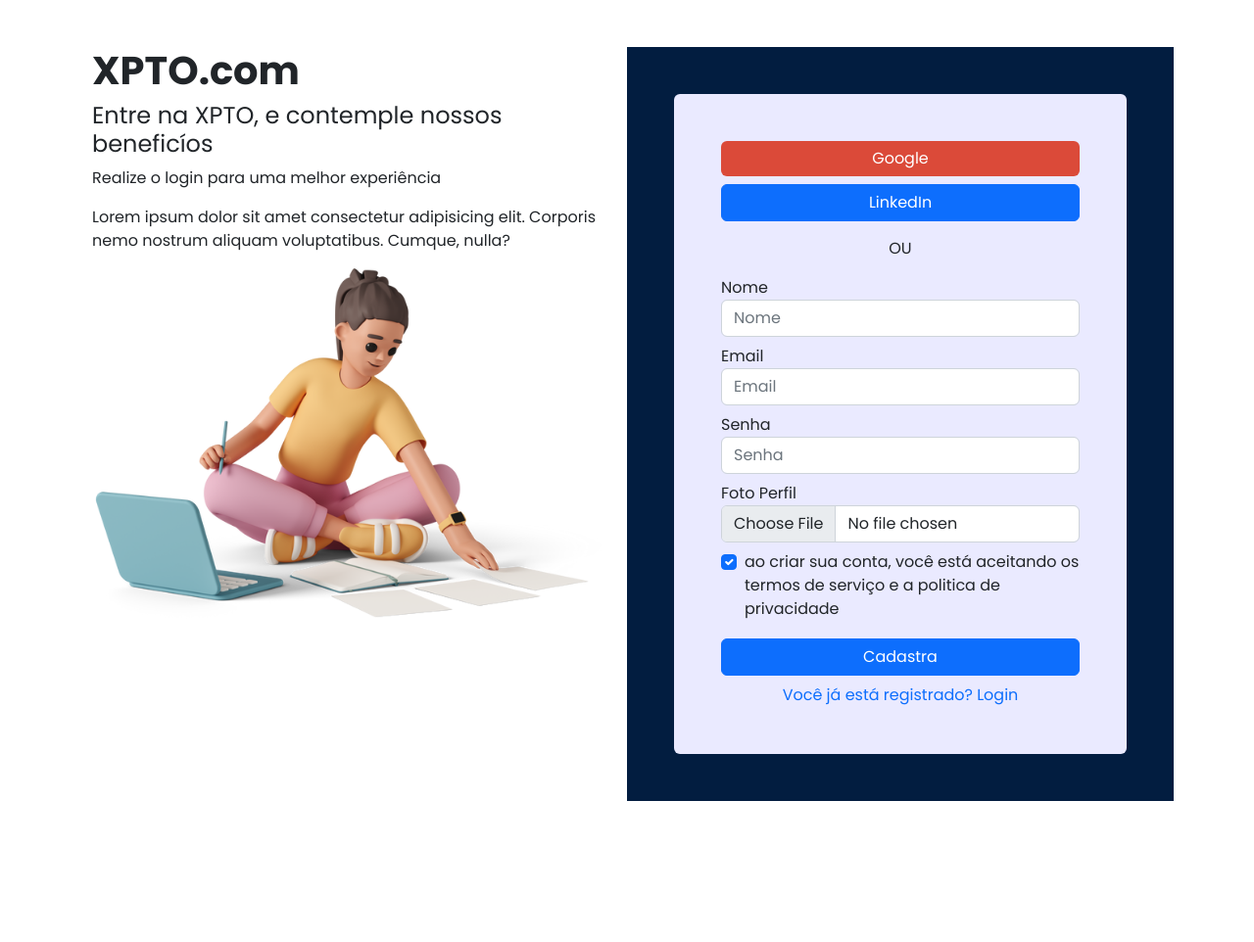
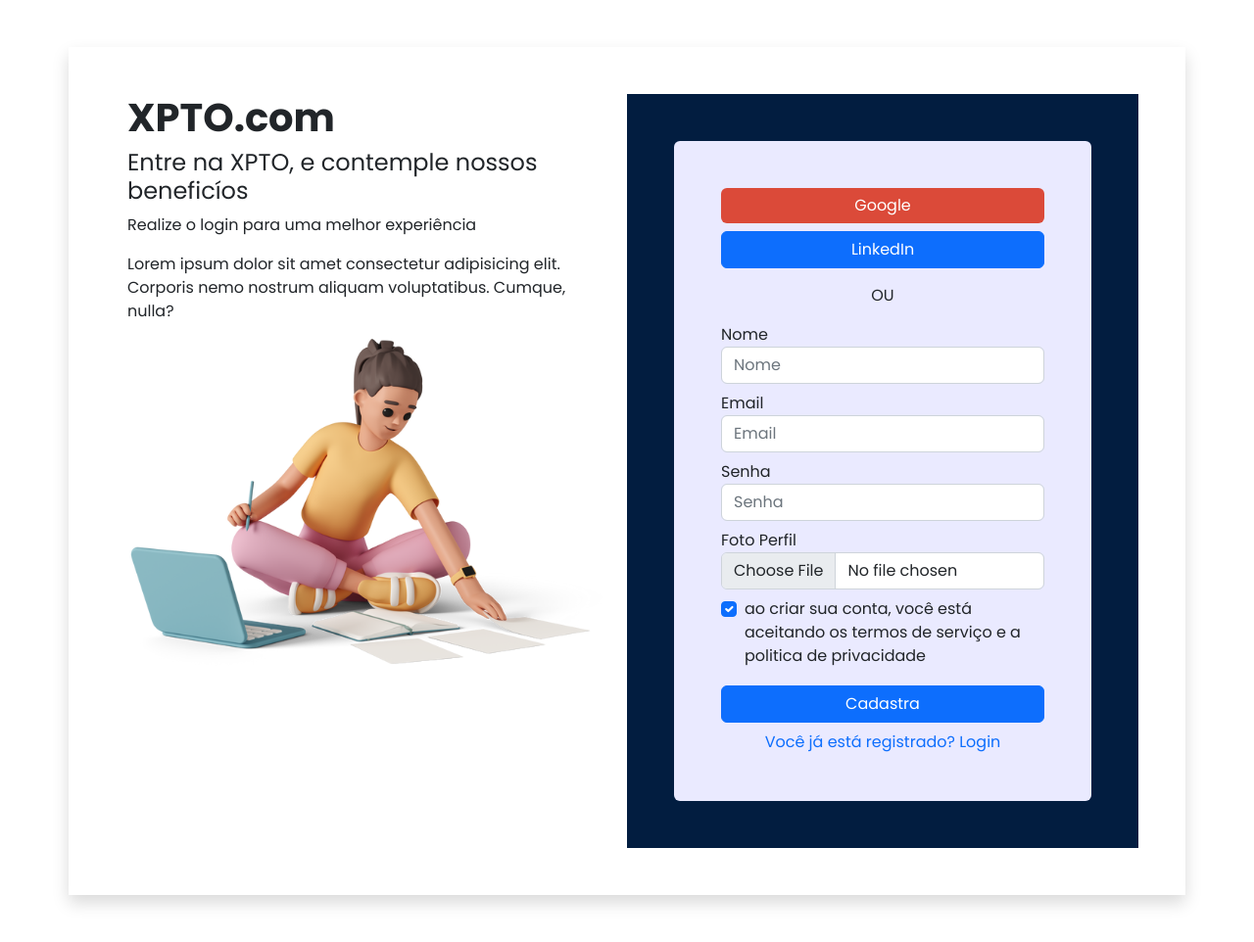
Before and after one commit to Adriel21/projeto_back_end, a PHP site: page /cadastro.php in a window 1280 px wide. Shown: the whole page at 98% size. Before the commit the page ends 818 px from the top, so only its background shows below. Run offline with PHP 8.4, Linux system fonts and the light colour scheme; some libraries are stand-ins or nearby versions.

Commit message:
Update cadastro.php

```diff
--- a/cadastro.php
+++ b/cadastro.php
@@ -34,8 +34,8 @@ if(isset($_POST['inserir'])) {
 <?php require_once './inc/cabecalho-cadastro.php'; ?>
 
 <!--criando formulario de cadastro -->
-	<div class="container marketing">
-		<div class="row featurette mt-5 m-auto">
+	<div class="container marketing shadow">
+		<div class="row featurette my-5 p-sm-5">
 
 			<div class="col-md-6 d-none d-md-block">
 				<h1 >XPTO.com</h1>
@@ -45,8 +45,8 @@ if(isset($_POST['inserir'])) {
 					<img class="d-flex w-100 m-auto" src="img/img-projetando.png">
 			</div>
 
-			<div class="col-md-6 p-sm-5 p-2 azulmarinho">
-				<form class="form-horizontal bg-form p-sm-5 p-2 rounded" role="form" action="#">
+			<div class="col-md-6 p-sm-5 p-4 azulmarinho">
+				<form class="form-horizontal bg-form p-sm-5 p-3 rounded" role="form" action="#">
 					<div class="d-grid gap-2 text-center">
                         <button class="btn btn-primary google-button" type="button">Google</button>
                         <button class="btn btn-primary" type="button">LinkedIn</button>
```
